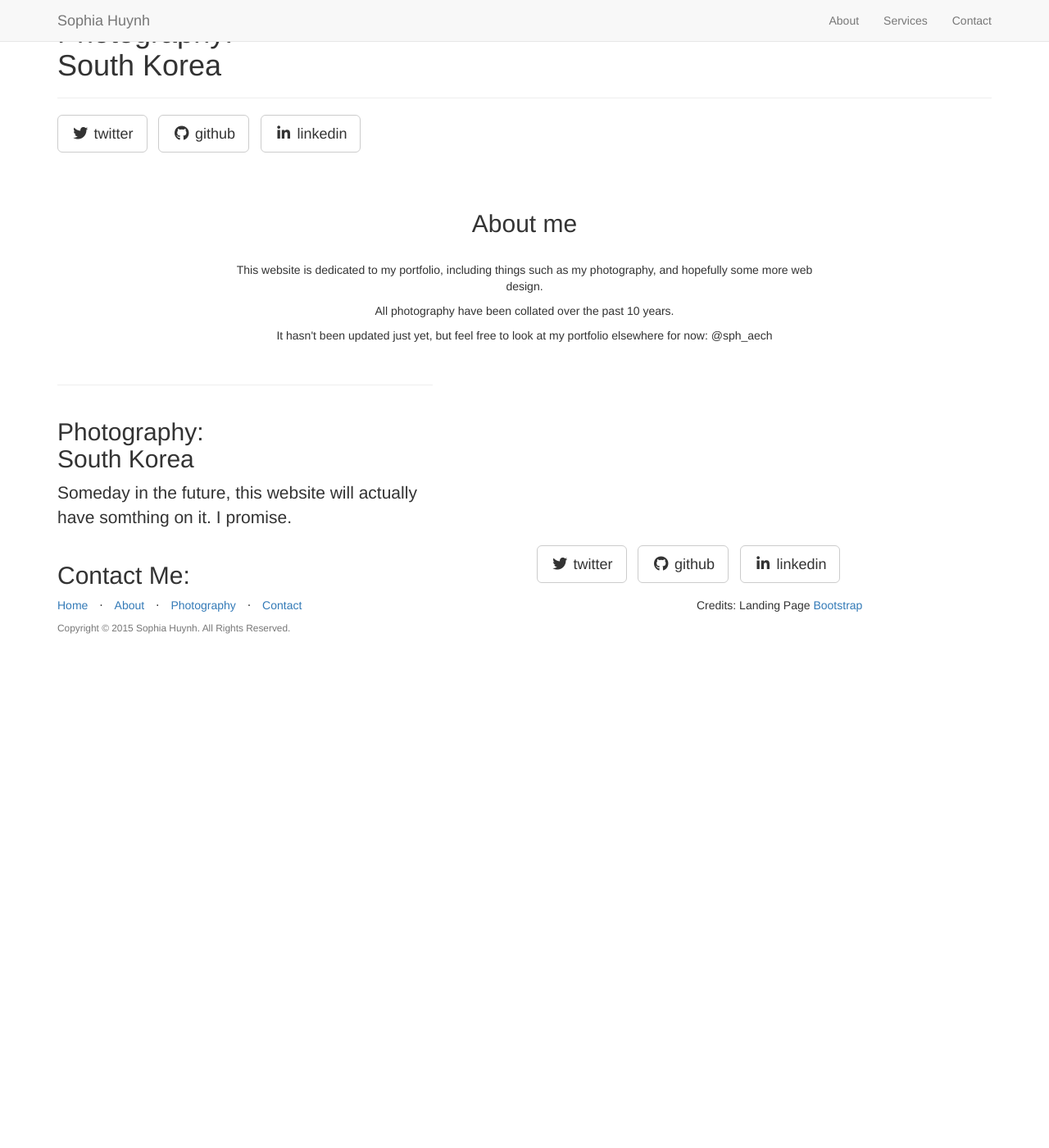
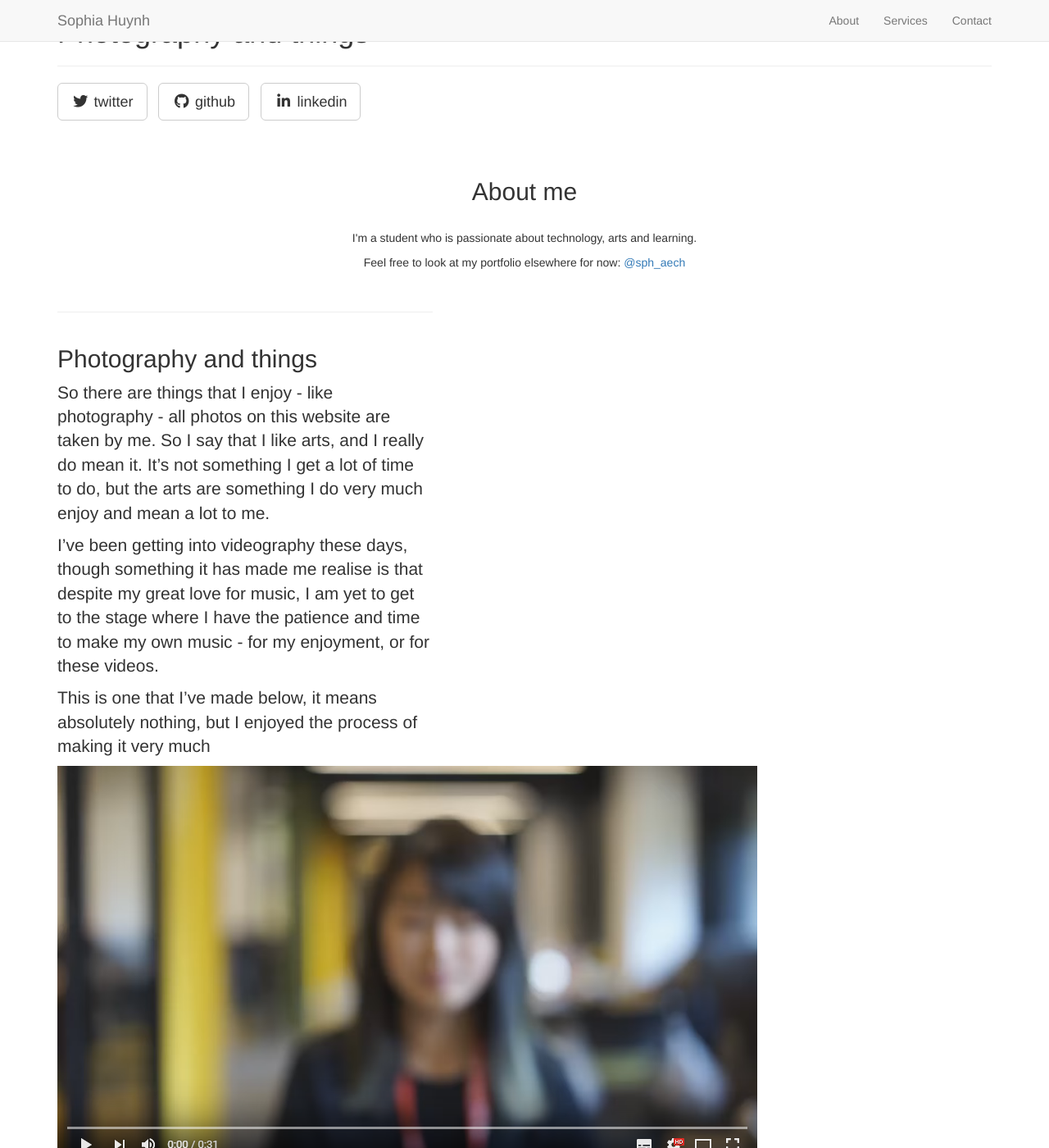
Before and after one commit to sph-huynh/sph-huynh.github.io, a Jekyll site: the page built from _posts/2015-11-03-about.markdown, in a window 1280 px wide and 1400 px high. Shown: the whole window at 82% size. Built offline with Jekyll 4.4.1, drawn with Linux system fonts in a browser that asks for light colours; nearby versions of some CDN libraries; library files that are not in the unit come from our copies.

Commit message:
I always know what I'm doing

```diff
--- a/_includes/about.html
+++ b/_includes/about.html
@@ -5,10 +5,10 @@
               <br/><br/>
               <h2>About me</h2>
               <br/>
-                <p>This website is dedicated to my portfolio, including things such as my photography, and hopefully some more web design. </p>
-                <p>All photography have been collated over the past 10 years.</p>
-                <p>It hasn't been updated just yet, but feel free to look at my portfolio elsewhere for now: @sph_aech</p>
-                <br/>
-              </div>
+                <p>I'm a student who is passionate about technology, arts and learning.</p>
+                <p>Feel free to look at my portfolio elsewhere for now: <a href="https://www.instagram.com/sph_aech/">@sph_aech</a></p>
+              <br/>
+            </div>
+
         </div>
     </section>
--- a/_posts/2015-11-03-about.markdown
+++ b/_posts/2015-11-03-about.markdown
@@ -1,8 +1,14 @@
 ---
 layout: default
-img: itaewon2.jpg
-category: Services
-title: Photography:<br>South Korea
+img: meUnihackMini.png
+category: Photography
+title: Photography and things
 description: |
 ---
- Someday in the future, this website will actually have somthing on it. I promise.
+So there are things that I enjoy - like photography - all photos on this website are taken by me. So I say that I like arts, and I really do mean it. It's not something I get a lot of time to do, but the arts are something I do very much enjoy and mean a lot to me.
+
+I've been getting into videography these days, though something it has made me realise is that despite my great love for music, I am yet to get to the stage where I have the patience and time to make my own music - for my enjoyment, or for these videos.
+
+This is one that I've made below, it means absolutely nothing, but I enjoyed the process of making it very much
+
+[![Be the Change](/img/photography/beTheChange.png)](https://www.youtube.com/watch?v=16Z-D1U_rEQ)
```
Also changed, not shown: img/photography/beTheChange.png (added), img/photography/bridge.jpg (added), img/photography/bus.jpg (added), img/photography/factory.jpg (added), img/photography/itaewon1.jpg (added), img/photography/itaewon2.jpg (added), img/photography/kintex.jpg (added), img/photography/meUnihackMini.png (added), 1 other file.
